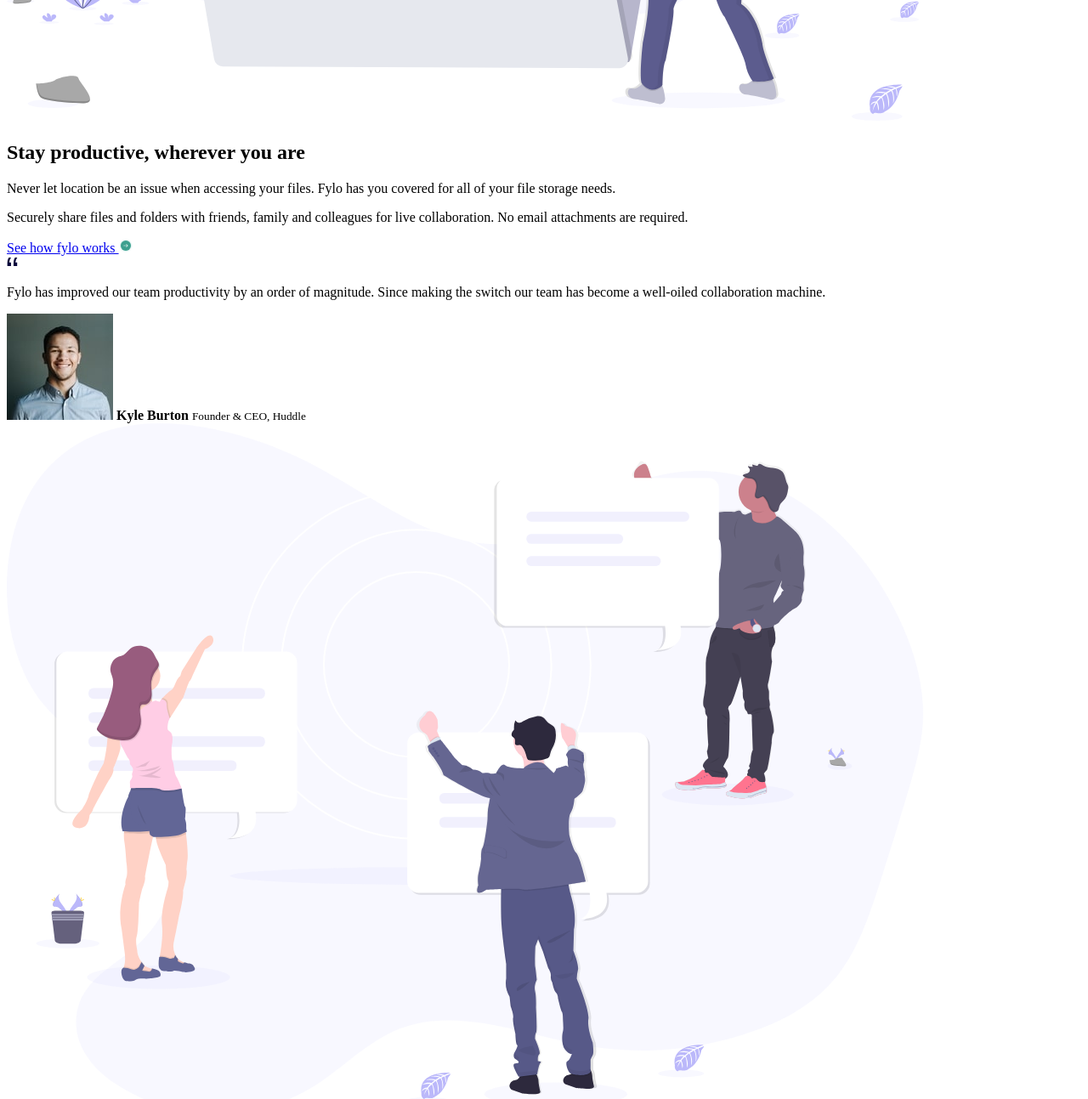
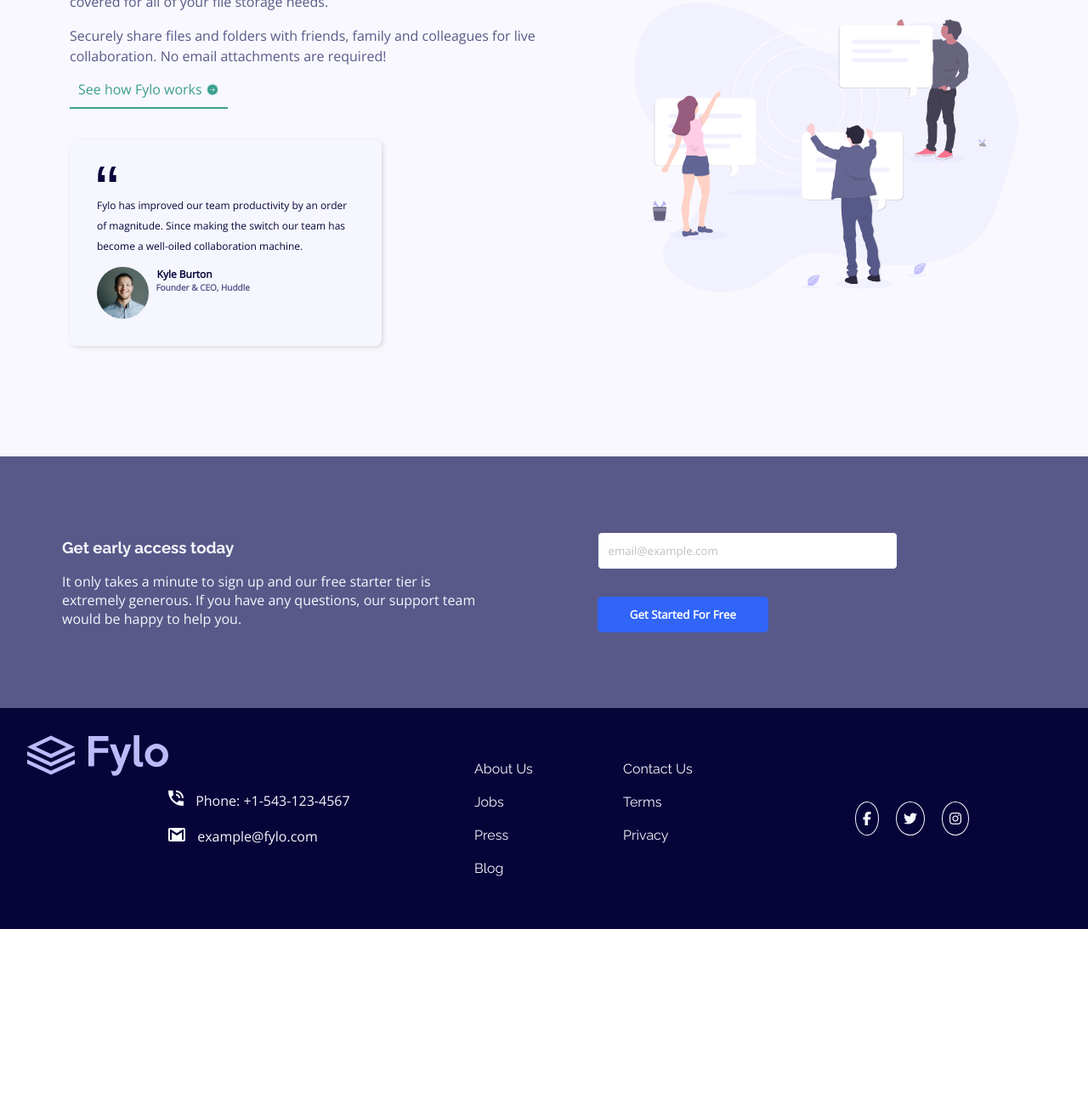
Before and after one commit to Vasiliki-Georgiou/Fylo_Landing_Page_With_2-Column_Layout_HTML_CSS_FrontEnd_Mentor_Challenge, a plain HTML site: page index.html in a window 1280 px wide. Shown: the part 950-2243 px from the top of the page at 85% size. After the commit the page ends 2073 px from the top, so only its background shows below. Drawn offline with nearby package versions, Linux system fonts and the light colour scheme.

Commit message:
Creating CSS for mobile and desktop version

```diff
--- a/index.html
+++ b/index.html
@@ -22,34 +22,36 @@
             </div>
         </nav>
         <section class="presentation">
+            <div>
+                <img src="images/illustration-1.svg" alt="Employees storing files">
+            </div>
             <div class="product-description">
                 <h1>All your files in one secure location, accessible anywhere.</h1>
                 <p>Fylo store your most important files in one secure location. Access them wherever you need, share and collaborate with friends, family, and co-workers.</p>
-                <input type="email" placeholder="Enter your email...">
+                <input type="email" placeholder="Enter your email..." required title="Please check your email" name="email" id="email">
                 <button>Get Started</button>
-            </div>
-            <div>
-                <img src="images/illustration-1.svg" alt="Employees storing files">
             </div>
         </section>
     </header>
 
     <main>
+        <div class="image-container">
+            <img src="images/illustration-2.svg" alt="Employees with chat bubbles">
+        </div>
         <div class="product-capabilities">
             <h2>Stay productive, wherever you are</h2>
             <p>Never let location be an issue when accessing your files. Fylo has you covered for all of your file storage needs.</p>
-            <p>Securely share files and folders with friends, family and colleagues for live collaboration. No email attachments are required.</p>
-            <a href="#">See how fylo works <img src="images/icon-arrow.svg" alt="Arrow"></a>
+            <p>Securely share files and folders with friends, family and colleagues for live collaboration. No email attachments are required!</p>
+            <a href="#">See how Fylo works <img src="images/icon-arrow.svg" alt="Arrow"></a>
             <div class="testimonial">
                 <img src="images/icon-quotes.svg" alt="Quotes">
                 <p>Fylo has improved our team productivity by an order of magnitude. Since making the switch our team has become a well-oiled collaboration machine.</p>
-                <img src="images/avatar-testimonial.jpg" alt="User Avatar">
-                <strong>Kyle Burton</strong>
-                <small>Founder & CEO, Huddle</small>
+                <div>
+                    <img src="images/avatar-testimonial.jpg" alt="User Avatar" id="avatar">
+                    <strong>Kyle Burton</strong>
+                    <small>Founder &amp; CEO, Huddle</small>
+                </div>
             </div>
-        </div>
-        <div class="image-container">
-            <img src="images/illustration-2.svg" alt="Employees with chat bubbles">
         </div>
     </main>
 
@@ -59,15 +61,16 @@
             <p>It only takes a minute to sign up and our free starter tier is  extremely generous.  If you have any questions, our support team would be happy to help you. </p>
         </div>
         <div>
-            <input type="email" placeholder="email@example.com">
-            <button>Get Started</button>
+            <input type="email" placeholder="email@example.com" required title="Please check your email" name="email2" id="email2">
+            <button>Get Started For Free</button>
         </div>
     </section>
     <footer>
-        <img src="images/logo.svg" alt="Company logo">
+        <img src="images/logo1.svg" alt="Company logo">
         <div class="contact-details">
             <img src="images/icon-phone.svg" alt="Phone">
             <address>Phone: +1-543-123-4567</address>
+            <br>
             <img src="images/icon-email.svg" alt="Email">
             <address>example@fylo.com</address>
         </div>
@@ -85,9 +88,9 @@
             </div>
         </div>
         <div class="social-media">
-            <a href="#"><i class="fa fa-facebook" style="color: #ffffff"></i></a>
-            <a href="#"><i class="fa fa-twitter" style="color: #ffffff;"></i></a>
-            <a href="#"><i class="fa fa-instagram" style="color: #ffffff;"></i></a>
+            <a href="#"><i class="fa fa-facebook"></i></a>
+            <a href="#"><i class="fa fa-twitter"></i></a>
+            <a href="#"><i class="fa fa-instagram"></i></a>
         </div>
     </footer>
 </body>
--- a/style.css
+++ b/style.css
@@ -0,0 +1,400 @@
+@import url('https://fonts.googleapis.com/css2?family=Open+Sans&family=Raleway:wght@400;700&display=swap');
+
+* {
+    box-sizing: border-box;
+}
+
+:root {
+    --primary-desaturated-blue: hsl(238, 22%, 44%);
+    --primary-dark-blue: hsl(243, 87%, 12%);
+    --neutral-light-gray: hsl(0, 0%, 75%);
+    --neutral-box-shadow-gray: hsl(0, 0%, 75%, 0.5);
+    --neutral-light-grayish-blue:  hsl(240, 75%, 98%);
+    --accent-bright-blue: hsl(224, 93%, 58%);
+    --accent-bright-blue-active: hsl(224, 93%, 58%, 0.6);
+    --accent-moderate-cyan: hsl(170, 45%, 43%);
+    --background-main: hsl(240, 75%, 98%, 1);
+}
+
+body {
+    font-family: 'Open Sans', sans-serif;
+    display: flex;
+    flex-direction: column;
+    justify-content: center;
+    align-items: center;
+    min-height: 100vh;
+    margin: 0;
+    padding-top: 20px;
+}
+
+header, main, section, footer {
+    display: flex;
+    flex-direction: column;
+    justify-content: center;
+    align-items: center;
+    width: 320px;
+}
+
+header nav {
+    display: flex;
+    justify-content: space-between;
+    align-items: center;
+    width: 100%;
+    font-family: 'Raleway', sans-serif;
+}
+
+header nav div:first-child {
+    width: 25%;
+}
+
+header nav .logo img {
+    width: 100%;
+}
+
+header nav ul {
+    display: flex;
+    list-style-type: none;
+}
+
+header nav ul li a {
+    padding: 12px;
+    text-decoration: none;
+    color: var(--primary-desaturated-blue);
+    font-size: 12px;
+    cursor: pointer;
+}
+
+header section {
+    margin-top: 48px;
+    color: var(--primary-dark-blue);
+    text-align: center;
+    font-size: 16px;
+}
+
+header section div img {
+    width: 100%;
+    margin-bottom: 16px;
+}
+
+header section .product-description p {
+    margin-bottom: 32px;
+}
+
+.product-description input,
+.product-description button,
+.access-product input,
+.access-product button {
+    display: block;
+    padding: 12px;
+    width: 100%;
+    margin: 16px 0;
+    border-radius: 5px;
+    font-family: inherit;
+    cursor: pointer;
+}
+
+.product-description button:active,
+.access-product button:active {
+    background-color: var(--accent-bright-blue-active);
+}
+
+.product-description input,
+.access-product input {
+    border: 1.5px solid var(--primary-desaturated-blue);
+}
+
+.product-description input::placeholder,
+.access-product input::placeholder {
+    color: var(--neutral-light-gray);
+}
+
+.product-description button,
+.access-product button {
+    background-color: var(--accent-bright-blue);
+    color: #fff;
+    font-weight: 700;
+    border: 0;
+}
+
+main {
+    width: 100%;
+    margin-top: 60px;
+    background: url(images/bg-curve-mobile.svg) no-repeat;
+    background-size: cover;
+    background-position: center center;
+    background-color: var(--background-main);
+    padding: 32px;
+    text-align: center;
+}
+
+main .image-container img {
+    width: 100%;
+}
+
+main .product-capabilities h2,
+.access-product h3,
+footer .links {
+    font-family: 'Raleway', sans-serif;
+}
+
+.product-capabilities h2 {
+    color: var(--primary-dark-blue);
+}
+
+.product-capabilities p {
+    color: var(--primary-desaturated-blue);
+    line-height: 1.5rem;
+}
+
+.product-capabilities a {
+    color: var(--accent-moderate-cyan);
+    text-decoration: none;
+    border-bottom: 2px solid var(--accent-moderate-cyan);
+    padding: 10px;
+}
+
+.product-capabilities a img {
+    transform: translateY(15%);
+}
+
+main .testimonial {
+    width: 100%;
+    background-color: var(--neutral-light-grayish-blue);
+    margin: 48px 0;
+    border-radius: 8px;
+    padding: 32px;
+    display: flex;
+    flex-direction: column;
+    text-align: left;
+    box-shadow: 2px 2px 5px var(--neutral-box-shadow-gray);
+}
+
+.testimonial div {
+    width: 100%;
+    display: flex;
+    align-items: center;
+}
+
+.testimonial p,
+.testimonial strong {
+    font-size: 12px;
+    color: var(--primary-dark-blue);
+}
+
+.testimonial img {
+    width: 8%;
+}
+
+.testimonial img#avatar {
+    width: 20%;
+    border-radius: 50%;
+    margin-right: 10px;
+}
+
+.testimonial small {
+    font-size: 10px;
+    color: var(--primary-desaturated-blue);
+    font-weight: 700;
+    transform: translate(-60%, 120%);
+}
+
+.access-product {
+    background-color: var(--primary-desaturated-blue);
+    color: var(--neutral-light-grayish-blue);
+    padding: 48px;
+    text-align: center;
+    width: 100%;
+}
+
+footer {
+    width: 100%;
+    background-color: var(--primary-dark-blue);
+    color: var(--neutral-light-grayish-blue);
+    padding: 32px;
+    display: flex;
+}
+
+footer div {
+    width: 100%;
+    margin: 20px 0;
+}
+
+footer .contact-details address {
+    font-style: normal;
+    display: inline-block;
+    margin: 10px;
+}
+
+footer .links a {
+    display: block;
+    text-decoration: none;
+    padding: 10px;
+    color: var(--neutral-light-grayish-blue);
+}
+
+footer .social-media {
+    margin: auto auto;
+    display: flex;
+    justify-content: center;
+}
+
+.social-media a {
+    padding: 8px;
+    border: 1.5px solid var(--neutral-light-grayish-blue);
+    border-radius: 50%;
+    color: var(--neutral-light-grayish-blue);
+    margin: 10px;
+}
+
+footer .links a:active,
+footer .links a:hover {
+    color: var(--primary-desaturated-blue);
+}
+
+.social-media a:active,
+.social-media a:hover {
+    color: var(--primary-desaturated-blue);
+    border: 1.5px solid var(--primary-desaturated-blue);
+}
+
+@media(min-width: 768px) {
+    header {
+        width: 600px;
+    }
+
+    header section {
+        width: 100%;
+    }
+
+    header nav ul li a {
+        font-size: 16px;
+    }
+}
+
+@media(min-width: 1024px) {
+
+    body {
+        margin: 30px 0;
+    }
+    header {
+        width: 100%;
+    }
+
+    nav {
+        padding: 0 50px;
+    }
+
+    main, section, footer {
+        flex-direction: row;
+        text-align: left;
+
+    }
+
+    .presentation div {
+        width: 50%;
+        margin: 40px;
+    }
+
+    .presentation .product-description {
+        order: -1;
+        text-align: left;
+    }
+
+    .product-description input,
+    .product-description button,
+    .access-product input,
+    .access-product button {
+        display: inline-block;
+    }
+
+    .product-description input {
+        width: 50%;
+        margin-right: 10px;
+    }
+
+    .product-description button {
+        width: 30%;
+    }
+
+    main div {
+        width: 50%;
+        margin: 50px;
+    }
+
+    main .image-container {
+        order: 2;
+    }
+
+    .image-container {
+        width: 40%;
+    }
+
+    main .testimonial {
+        width: 65%;
+    }
+
+    .testimonial div {
+        display: flex;
+        align-items: flex-start;
+        margin: 0;
+    }
+
+    .testimonial img#avatar {
+        width: 20%;
+        border-radius: 50%;
+        margin-right: 10px;
+    }
+
+    .access-product div {
+        text-align: left;
+        width: 50%;
+        margin: 25px;
+    }
+
+    .access-product div:first-child {
+        margin-right: 100px;
+    }
+
+    .access-product input {
+        width: 70%;
+    }
+
+    .access-product button {
+        width: 40%;
+    }
+
+    footer {
+        margin: 0;
+        padding: 32px;
+    }
+
+    footer > img {
+        transform: translate(0, -150%);
+    }
+
+    footer > div {
+        width: 33%;
+        display: flex;
+    }
+
+    footer .contact-details {
+        display: block;
+    }
+
+    footer .links {
+        display: flex;
+        justify-content: space-between;
+        align-items: flex-start;
+        margin: 0;
+    }
+
+    @media(min-width: 1440px) {
+        .testimonial strong {
+            transform: translateY(200%);
+        }
+
+        .testimonial small {
+            transform: translate(-60%, 350%);
+        }
+    }
+}
```
Also changed, not shown: images/logo1.svg (added).
